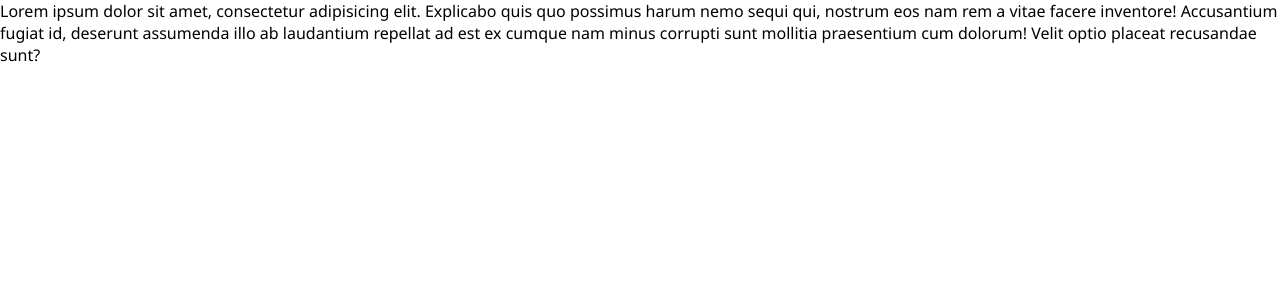
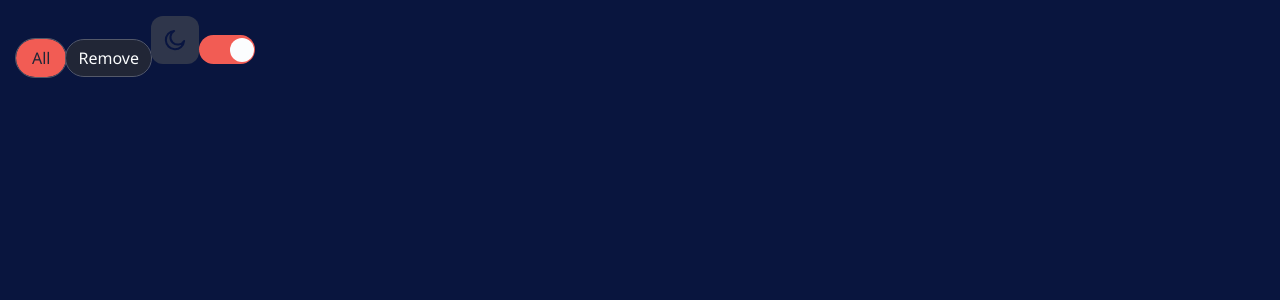
Before and after one commit to Lewis-mbui/browser-extension-manager-ui, a React (Vite) app: page / in a window 1280 px wide. Shown: the top 300 px of the page. Built offline with nearby package versions, Linux system fonts and the light colour scheme.

Commit message:
style buttons

```diff
--- a/src/App.tsx
+++ b/src/App.tsx
@@ -1,12 +1,11 @@
 function App() {
   return (
-    <>
-      Lorem ipsum dolor sit amet, consectetur adipisicing elit. Explicabo quis
-      quo possimus harum nemo sequi qui, nostrum eos nam rem a vitae facere
-      inventore! Accusantium fugiat id, deserunt assumenda illo ab laudantium
-      repellat ad est ex cumque nam minus corrupti sunt mollitia praesentium cum
-      dolorum! Velit optio placeat recusandae sunt?
-    </>
+    <body className="dark-mode">
+      <button className="btn btn--primary btn--filter active">All</button>
+      <button className="btn btn--primary btn--remove">Remove</button>
+      <button className="btn btn--theme-toggle is-dar"></button>
+      <button className="btn btn--extension-toggle active"></button>
+    </body>
   );
 }
 
--- a/src/index.css
+++ b/src/index.css
@@ -29,13 +29,16 @@
   --clr-red-700: hsl(3, 77%, 44%);
 
   --gradient-light: linear-gradient(180deg, #EBF2FC 0%, #EEF8F9 100%);
-  --gradient-dark: linear-gradient(180deg, #040918 0%, #091540 100%);
+  --gradient-dark: linear-gradient(180deg, var(--clr-neutral-600) 0%, var(--clr-neutral-700) 100%);
 
 
-  --bg-body: var(--clr-neutral-300);
+  --bg-body: var(--clr-neutral-200);
   --bg-extension: var(--gradient-light);
-  --bg-theme-toggle: var(--clr-neutral-300);
   --bg-active: var(--clr-red-700);
+  --bg-filter-hover: var(--clr-neutral-100);
+  --bg-remove: var(--clr-neutral-0);
+  --bg-theme-toggle: var(--clr-neutral-100);
+  --bg-extension-toggle: var(--clr-neutral-300);
 
   --color-body: var(--clr-neutral-800);
   --color-extension: var(--clr-neutral-300);
@@ -54,6 +57,11 @@
   --bg-extension: var(--gradient-dark);
   --bg-theme-toggle: var(--clr-neutral-600);
   --bg-active: var(--clr-red-400);
+  --bg-filter-hover: var(--clr-neutral-600);
+  --bg-remove: var(--clr-neutral-800);
+  --bg-theme-toggle: var(--clr-neutral-700);
+  --bg-extension-toggle: var(--clr-neutral-600);
+
 
   --color-body: var(--clr-neutral-0);
   --color-extension: var(--clr-neutral-600);
@@ -72,6 +80,9 @@
 
 body {
   font-family: var(--ff-primary);
+  padding: 1rem;
+  /* background-color: var(--clr-neutral-900); */
+  background-color: var(--bg-body);
 }
 
 img, svg {
@@ -79,3 +90,99 @@ img, svg {
   max-width: 100%;
   height: auto;
 }
+
+/* BUTTONS */
+.btn {
+  border: none;
+  cursor: pointer;
+  outline: none;
+}
+
+.btn:focus-visible {
+  outline: 2px solid var(--bg-active);
+  outline-offset: 2px;
+}
+
+.btn--primary {
+  border-radius: 100vw;
+  color: var(--color-body);
+  outline: 1px solid var(--color-extension);
+}
+
+.btn--filter {
+  background: var(--bg-extension);
+  padding: .5em 1em;
+}
+
+.btn--filter:not(.active):hover {
+  background: var(--bg-filter-hover);
+}
+
+.btn--filter.active {
+  background: var(--bg-active);
+  color: var(--color-active);
+}
+
+.btn--filter.active:hover {
+  background-color: var(--clr-red-500);
+}
+
+.btn--remove {
+  padding: .45em .75em;
+  background-color: var(--bg-remove);
+}
+
+.btn--theme-toggle {
+  width: 3rem;
+  aspect-ratio: 1 / 1;
+  background-image: url(/src/assets/images/icon-moon.svg);
+  background-size: auto;
+  background-position: center;
+  background-repeat: no-repeat;
+  /* outline: 1px solid red; */
+  background-color: var(--bg-theme-toggle);
+  border-radius: .75rem;
+}
+
+.btn--theme-toggle:not(.is-dark):hover {
+  background-color: var(--clr-neutral-300);
+}
+
+.btn--theme-toggle.is-dark {
+  background-image: url(/src/assets/images/icon-sun.svg);
+}
+
+.btn--theme-toggle.is-dark:hover {
+  background-color: var(--clr-neutral-600);
+}
+
+.btn--extension-toggle {
+  width: 3.5rem;
+  height: 1.8rem;
+  background-color: var(--bg-extension-toggle);
+  border-radius: 100vw;
+  position: relative;
+}
+
+.btn--extension-toggle::before {
+  --transition-time: 200ms;
+  content: '';
+  position: absolute;
+  width: 1.5rem;
+  aspect-ratio: 1/1;
+  border-radius: 50%;
+  top: 50%;
+  transform: translateY(-50%);
+  background-color: var(--clr-neutral-0);
+  left: 2%;
+  transition: left var(--transition-time), transform var(--transition-time);
+}
+
+.btn--extension-toggle.active {
+  background-color: var(--bg-active);
+}
+
+.btn--extension-toggle.active::before {
+ left: 98%;
+ transform: translate(-100%, -50%);
+}
```
